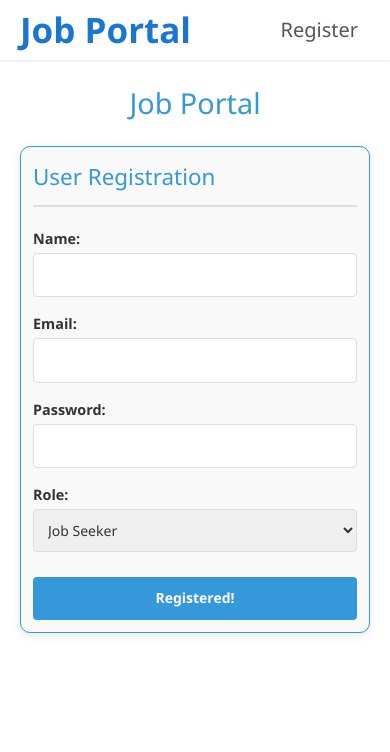
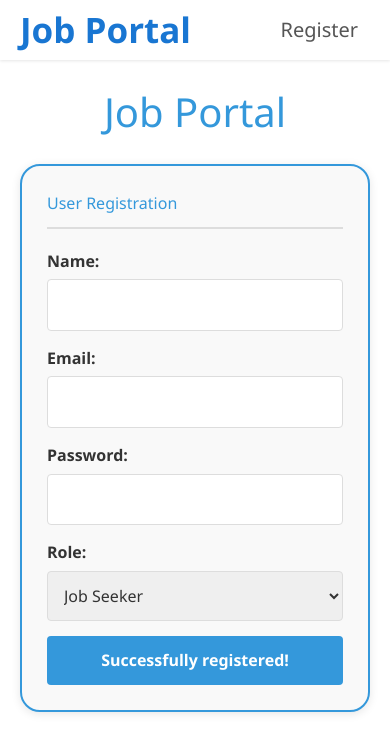
Before and after one commit to clique77/job-portal, a React (Vite) app in the folder client/: page /registration in a window 390 px wide. Shown: the top 752 px of the page. Built offline with nearby package versions, Linux system fonts and the light colour scheme; no server answers.

Commit message:
Added useNavigate

```diff
--- a/client/src/сomponents/Registration/Registration.scss
+++ b/client/src/сomponents/Registration/Registration.scss
@@ -16,8 +16,7 @@
   }
 
   .container {
-    width: 100%;
-    box-sizing: border-box;
+    max-width: 1200px;
     margin: 0 auto;
     padding: 20px;
   }
@@ -28,15 +27,20 @@
     align-items: center;
     margin-bottom: 30px;
     text-align: center;
-    width: 100%;
   }
 
   .logo-container {
-    display: none;
+    display: flex;
+    justify-content: center;
+    gap: 20px;
+    margin-bottom: 15px;
   }
 
   .logo {
-    display: none;
+    height: 6em;
+    padding: 1.5em;
+    will-change: filter;
+    transition: filter 300ms;
   }
 
   .logo:hover {
@@ -48,10 +52,9 @@
   }
 
   h1 {
-    font-size: calc(1.5rem + 1vw);
+    font-size: 2.5em;
     margin-bottom: 20px;
     color: var(--primary-color);
-    text-align: center;
   }
 
   h2 {
@@ -59,16 +62,13 @@
     border-bottom: 2px solid var(--border-color);
     padding-bottom: 10px;
     margin-bottom: 20px;
-    font-size: calc(1.2rem + 0.5vw);
   }
 
   .register-section {
     background-color: var(--light-bg);
     border-radius: 8px;
-    width: 90%;
-    max-width: 800px;
-    box-sizing: border-box;
-    padding: clamp(15px, 5%, 25px);
+    max-width: 1000px;
+    padding: 25px;
     margin: 0 auto;
     border: 2px solid #3498db;
     border-radius: 20px;
@@ -79,24 +79,19 @@
     display: flex;
     flex-direction: column;
     gap: 15px;
-    width: 100%;
   }
 
   .form-group {
     display: flex;
     flex-direction: column;
     gap: 5px;
-    width: 100%;
   }
 
   label {
     font-weight: 600;
-    font-size: 1rem;
   }
 
   input, select {
-    width: 100%;
-    box-sizing: border-box;
     padding: 12px;
     border: 1px solid var(--border-color);
     border-radius: 4px;
@@ -104,17 +99,15 @@
   }
 
   button {
-    width: 100%;
     background-color: var(--primary-color);
     color: white;
     padding: 12px;
     border: none;
     border-radius: 4px;
     cursor: pointer;
-    font-size: 1rem;
+    font-size: 16px;
     font-weight: 600;
     transition: background-color 0.3s;
-    margin-top: 10px;
   }
 
   button:hover {
@@ -127,8 +120,6 @@
   }
 
   .error-message, .success-message {
-    width: 100%;
-    box-sizing: border-box;
     padding: 12px;
     border-radius: 4px;
     margin-bottom: 20px;
@@ -147,50 +138,19 @@
   }
 
   .user-info {
-    display: none;
+    background-color: var(--light-bg);
+    border-radius: 8px;
+    padding: 25px;
+    box-shadow: 0 2px 10px rgba(0, 0, 0, 0.1);
   }
 
   .user-card {
-    display: none;
+    background-color: white;
+    border-radius: 6px;
+    padding: 20px;
+    box-shadow: 0 1px 5px rgba(0, 0, 0, 0.1);
   }
 
   .user-card p {
     margin: 10px 0;
   }
-
-  @media (max-width: 768px) {
-    .register-section {
-      width: 95%;
-      padding: 15px;
-    }
-
-    input, select, button {
-      padding: 10px;
-      font-size: 14px;
-    }
-  }
-
-  @media (max-width: 480px) {
-    .register-section {
-      width: 100%;
-      border-radius: 10px;
-      border-width: 1px;
-      padding: 12px;
-    }
-
-    h1 {
-      font-size: 1.8rem;
-    }
-
-    h2 {
-      font-size: 1.4rem;
-    }
-
-    label {
-      font-size: 0.9rem;
-    }
-
-    .form-group {
-      gap: 3px;
-    }
-  }
--- a/client/src/сomponents/Registration/Registration.tsx
+++ b/client/src/сomponents/Registration/Registration.tsx
@@ -1,5 +1,6 @@
 import { useState, FormEvent, ChangeEvent } from 'react';
 import './Registration.scss';
+import { useNavigate } from 'react-router-dom'
 
 enum UserRole {
   JOB_SEEKER = 'job_seeker',
@@ -41,7 +42,7 @@ const Registration = () => {
   const [loading, setLoading] = useState<boolean>(false);
   const [error, setError] = useState<string>('');
   const [success, setSuccess] = useState<string>('');
-  const [userData, setUserData] = useState<RegisterResponse | null>(null);
+  const navigate = useNavigate();
 
   const handleInputChange = (event: ChangeEvent<HTMLInputElement | HTMLSelectElement>): void => {
     const { name, value } = event.target;
@@ -74,7 +75,6 @@ const Registration = () => {
       }
 
       setSuccess('Registration successfull');
-      setUserData(data as RegisterResponse);
 
       setFormData({
         name: '',
@@ -82,6 +82,8 @@ const Registration = () => {
         password: '',
         role: UserRole.JOB_SEEKER
       })
+
+      navigate('/');
     } catch (error) {
       setError((error instanceof Error) ? error.message : 'An unexpected error');
       console.error('Registration error: ', error);
@@ -156,7 +158,7 @@ const Registration = () => {
             </div>
 
             <button type="submit" disabled={loading}>
-              {loading ? 'Registration...' : 'Registered!'}
+              {loading ? 'Registration...' : 'Successfully registered!'}
             </button>
           </form>
         </section>
```
